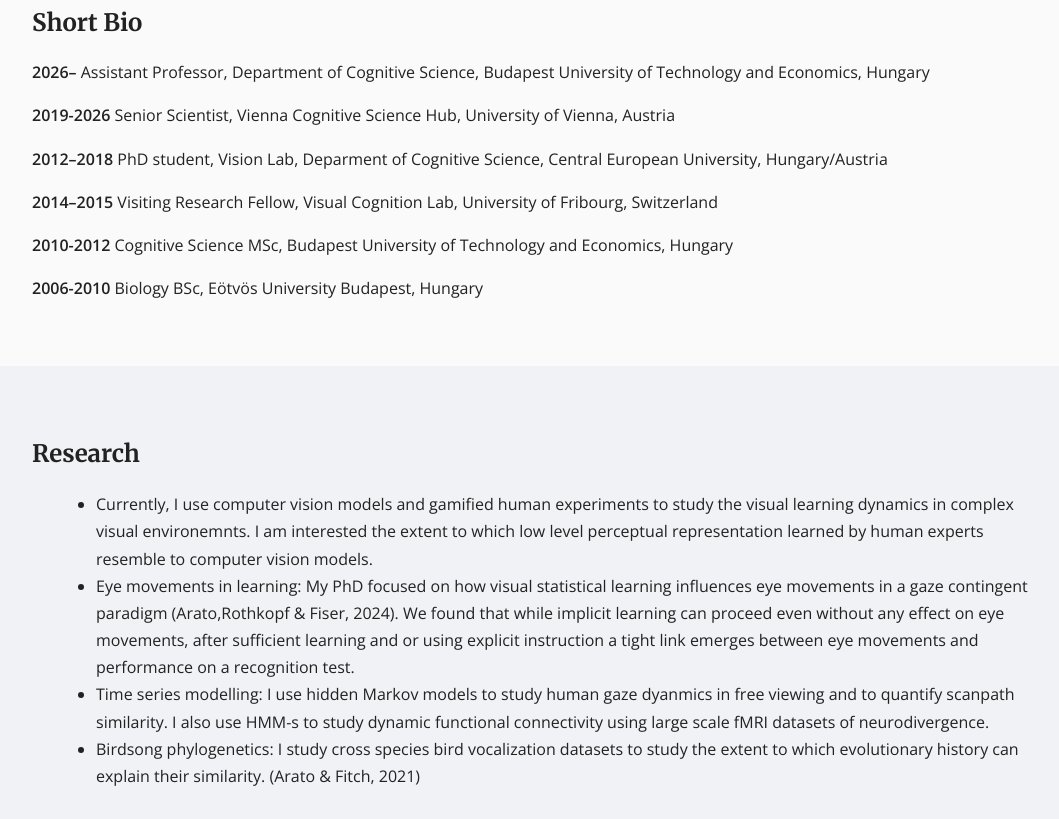
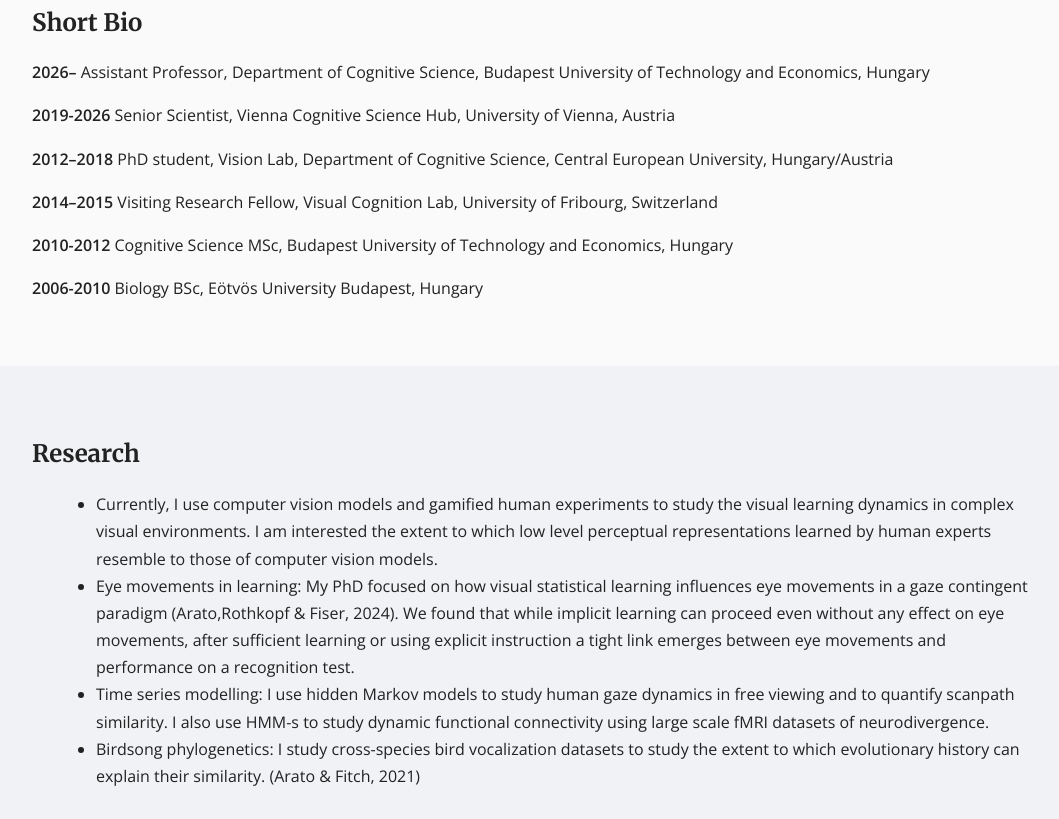
Before and after one commit to jozsarato/jozsarato.github.io, a plain HTML site: page index.html in a window 1280 px wide. Shown: the part 741-1560 px from the top of the page, without its empty margins (108-1167 px from the left). Drawn offline with nearby package versions, Linux system fonts and the light colour scheme.

Commit message:
Update index.html

```diff
--- a/index.html
+++ b/index.html
@@ -52,7 +52,7 @@ Created on Tue Feb  3 10:08:18 2026
                 <p>
                     I am a researcher in cognitive science. My work focuses on eye movements, visual learning and computational models.
                     I am also interested in data science methods in cognitive science, especially in time-series analysis and Bayesian methods.
-                    Therefore, I have been involved in various research projects from cognitive art history, to environmental psycholgy and birdsong evolution.
+                    Therefore, I have been involved in various research projects from cognitive art history, to environmental psychology and birdsong evolution.
 
                 </p>
                 <p>
@@ -68,7 +68,7 @@ Created on Tue Feb  3 10:08:18 2026
             <h2>Short Bio</h2>
             <p><b>2026–</b> Assistant Professor, Department of Cognitive Science, Budapest University of Technology and Economics, Hungary</p>
             <p><b>2019-2026</b> Senior Scientist, Vienna Cognitive Science Hub, University of Vienna, Austria</p>
-            <p><b>2012–2018</b>  PhD student, Vision Lab, Deparment of Cognitive Science, Central European University, Hungary/Austria</p>
+            <p><b>2012–2018</b>  PhD student, Vision Lab, Department of Cognitive Science, Central European University, Hungary/Austria</p>
             <p><b>2014–2015</b> Visiting Research Fellow, Visual Cognition Lab, University of Fribourg, Switzerland</p>
             <p><b>2010-2012</b> Cognitive Science MSc, Budapest University of Technology and Economics, Hungary</p>
             <p><b>2006-2010</b> Biology BSc, Eötvös University Budapest, Hungary</p>
@@ -80,12 +80,12 @@ Created on Tue Feb  3 10:08:18 2026
         <div class="container">
             <h2>Research</h2>
             <ul>
-                <li> Currently, I use computer vision models and gamified human experiments to study the visual learning dynamics in complex visual environemnts. I am interested the extent to which low level perceptual representation learned by human experts resemble to computer vision models. </li>
+                <li> Currently, I use computer vision models and gamified human experiments to study the visual learning dynamics in complex visual environments. I am interested the extent to which low level perceptual representations learned by human experts resemble to those of computer vision models. </li>
 
-                <li>Eye movements in learning: My PhD focused on how visual statistical learning influences eye movements in a gaze contingent paradigm (Arato,Rothkopf &  Fiser, 2024). We found that while implicit learning can proceed even without any effect on eye movements, after sufficient learning and or using explicit instruction a tight link emerges between eye movements and performance on a recognition test.
+                <li>Eye movements in learning: My PhD focused on how visual statistical learning influences eye movements in a gaze contingent paradigm (Arato,Rothkopf &  Fiser, 2024). We found that while implicit learning can proceed even without any effect on eye movements, after sufficient learning or using explicit instruction a tight link emerges between eye movements and performance on a recognition test.
 
-                <li> Time series modelling:  I use hidden Markov models to study human gaze dyanmics in free viewing and to quantify scanpath similarity. I also use HMM-s to study dynamic functional connectivity using large scale fMRI datasets of neurodivergence. </li>
-                <li> Birdsong phylogenetics:  I study cross species bird vocalization datasets to study the extent to which evolutionary history can explain their similarity. (Arato & Fitch, 2021) </li>
+                <li> Time series modelling:  I use hidden Markov models to study human gaze dynamics in free viewing and to quantify scanpath similarity. I also use HMM-s to study dynamic functional connectivity using large scale fMRI datasets of neurodivergence. </li>
+                <li> Birdsong phylogenetics:  I study cross-species bird vocalization datasets to study the extent to which evolutionary history can explain their similarity. (Arato & Fitch, 2021) </li>
 
             </ul>
         </div>
```
